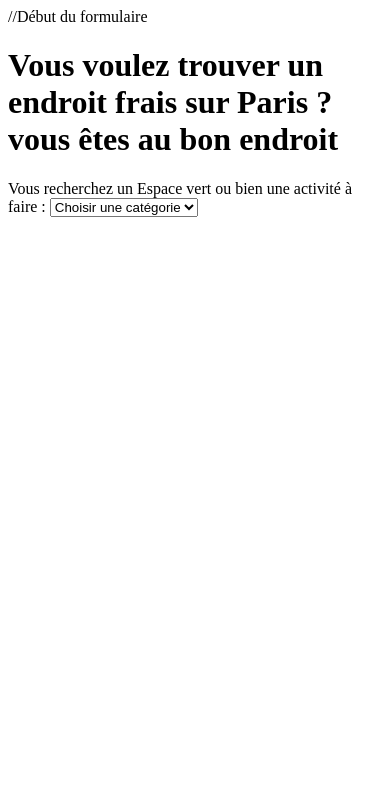
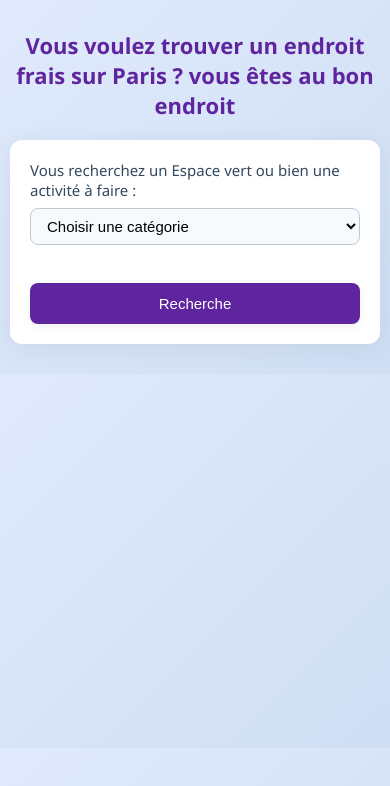
Before and after one commit to Tankiste07/TestDevQuantic, a website: page index.html in a window 390 px wide. Drawn offline with Linux system fonts and the light colour scheme.

Commit message:
feat : add CSS + responsive

```diff
--- a/index.html
+++ b/index.html
@@ -7,7 +7,6 @@
     <link rel="stylesheet" href="styles.css">
 </head>
 <body>
-    //Début du formulaire
     <h1>Vous voulez trouver un endroit frais sur Paris ? vous êtes au bon endroit</h1>
     <form>
         <label for="category">Vous recherchez un Espace vert ou bien une activité à faire :</label>
@@ -16,7 +15,7 @@
             <option value="cacher1">Espaces verts</option>
             <option value="cacher2">Activité</option>
         </select>
-        <br><br>
+        <br>
         <div id="space-green" style="display: none;">
             <p>Les espaces verts</p>
             <br>
@@ -85,6 +84,9 @@
                 </label>
             </div>
         </div>
+        <div class="button">
+            <button type="submit">Recherche</button>
+        </div>
     </form>
     <script src="script.js"></script>
 </body>
--- a/styles.css
+++ b/styles.css
@@ -0,0 +1,104 @@
+body {
+    background: linear-gradient(135deg, #e0eafc 0%, #cfdef3 100%);
+    font-family: 'Segoe UI', Arial, sans-serif;
+    margin: 0;
+    padding: 0;
+}
+
+/* TITRES */
+h1 {
+    text-align: center;
+    font-family: 'Nexa', 'Segoe UI', Arial, sans-serif; /* police Nexa prioritaire */
+    color: #5f259f; /* couleur principale */
+    margin-top: 40px;
+    margin-bottom: 30px;
+}
+
+/* FORMULAIRE */
+form {
+    background: #fff;
+    max-width: 500px;
+    margin: 30px auto;
+    padding: 30px 25px 20px 25px;
+    border-radius: 16px;
+    box-shadow: 0 4px 24px rgba(44, 62, 80, 0.08);
+}
+
+label {
+    display: block;
+    margin-bottom: 8px;
+    color: #34495e;
+    font-weight: 500;
+}
+
+select {
+    width: 100%;
+    padding: 8px 12px;
+    border: 1px solid #bfc9d3;
+    border-radius: 8px;
+    background: #f7fafd;
+    font-size: 16px;
+    margin-bottom: 18px;
+    transition: border-color 0.2s;
+}
+
+select:focus {
+    border-color: #5f259f; /* couleur principale */
+    outline: none;
+}
+
+p {
+    color: #2d3a4a;
+    font-size: 17px;
+    margin-bottom: 10px;
+}
+
+/* BOUTON */
+.button {
+    text-align: center;
+    margin-top: 20px;
+}
+
+button[type="submit"] {
+    background: #5f259f; /* couleur principale */
+    color: #fff;
+    border: none;
+    padding: 10px 32px;
+    border-radius: 8px;
+    font-size: 17px;
+    cursor: pointer;
+    box-shadow: 0 2px 8px rgba(44, 62, 80, 0.08);
+    transition: background 0.2s;
+}
+
+button[type="submit"]:hover {
+    background: #4e1e80; /* variation plus foncée */
+}
+
+/* --- RESPONSIVE SIMPLE --- */
+@media (max-width: 600px) {
+    body {
+        padding: 10px;
+    }
+
+    form {
+        margin: 20px auto;
+        padding: 20px;
+        border-radius: 12px;
+    }
+
+    h1 {
+        font-size: 22px;
+        margin-top: 20px;
+        margin-bottom: 20px;
+    }
+
+    p, label, select, button[type="submit"] {
+        font-size: 15px;
+    }
+
+    button[type="submit"] {
+        width: 100%; /* bouton prend toute la largeur */
+        padding: 12px;
+    }
+}
```
